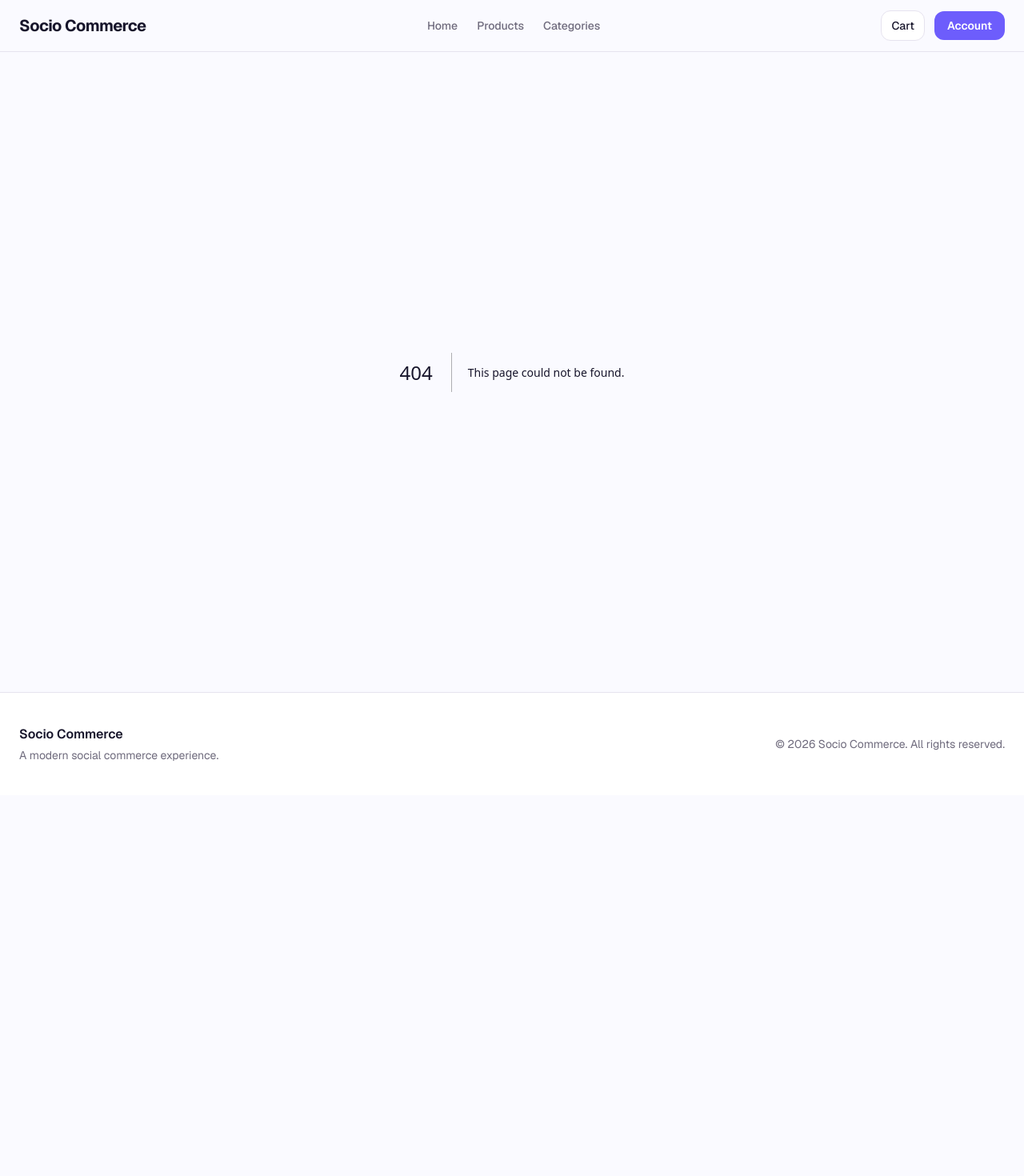
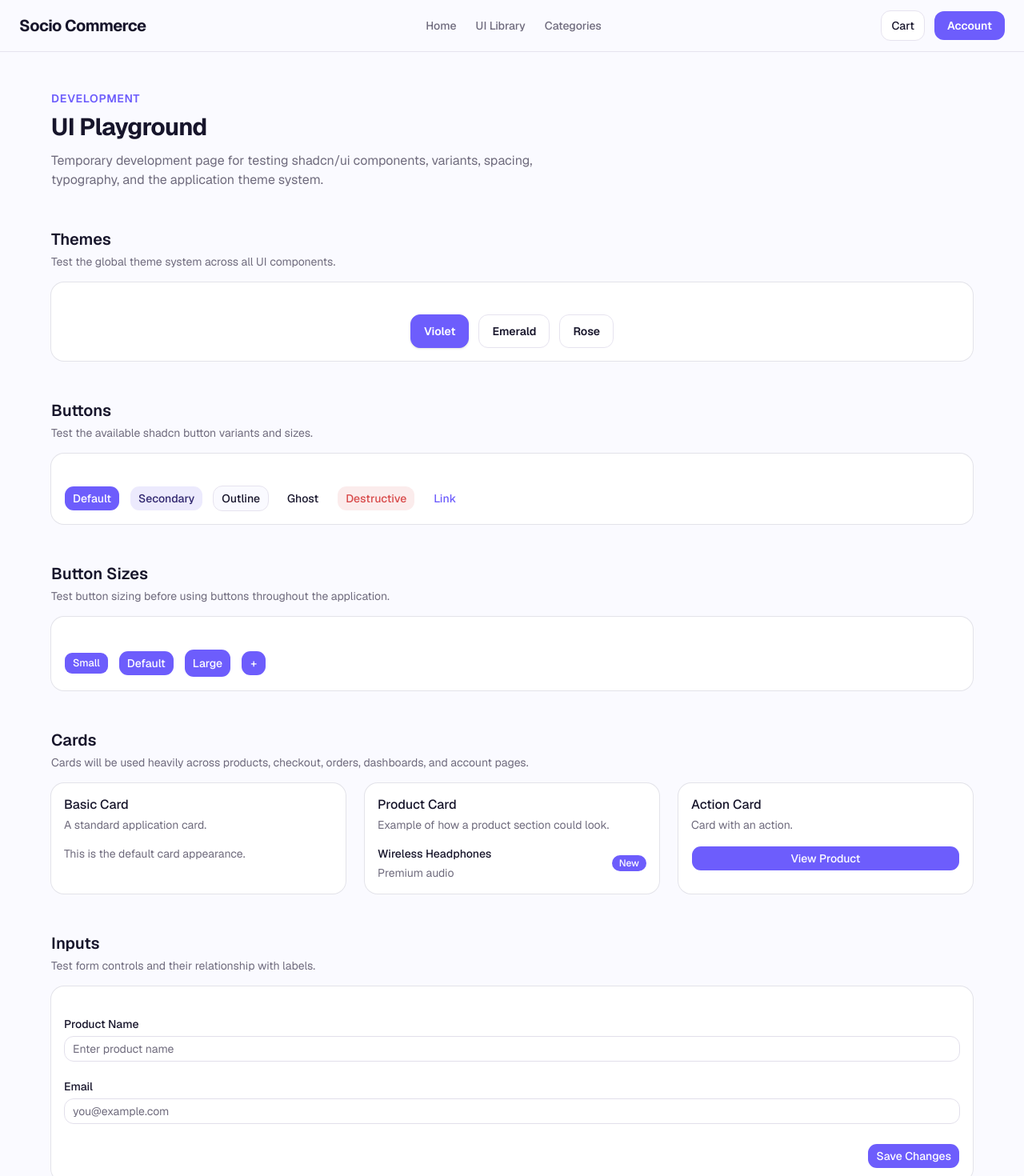
Before and after one commit to pramodlaha08/socio-ecommerce, a Next.js app: page /ui-playground in a window 1280 px wide. Before the commit this address had no page. Shown: the top 1470 px of the page at 80% size. Before the commit the page ends 994 px from the top, so only its background shows below. Built offline with nearby package versions, Linux system fonts and the light colour scheme.

Commit message:
feat(header): update navigation links for improved routing and clarity

```diff
--- a/src/app/page.tsx
+++ b/src/app/page.tsx
@@ -1,5 +1,3 @@
-import { ThemeSwitcher } from '@/components/theme/theme-switcher';
-
 export default function Home() {
   return (
     <section className="mx-auto flex min-h-[calc(100vh-9rem)] max-w-7xl flex-col items-center justify-center px-6 py-16">
@@ -16,12 +14,6 @@ export default function Home() {
           A scalable e-commerce experience built with a modern, themeable UI foundation.
         </p>
       </div>
-
-      <div className="mt-10">
-        <p className="mb-4 text-center text-sm font-medium text-muted-foreground">Choose a theme</p>
-
-        <ThemeSwitcher />
-      </div>
     </section>
   );
 }
--- /dev/null
+++ b/src/app/ui-playground/page.tsx
@@ -0,0 +1,284 @@
+import { Badge } from '@/components/ui/badge';
+import { Button } from '@/components/ui/button';
+import { Card, CardContent, CardDescription, CardHeader, CardTitle } from '@/components/ui/card';
+import { Input } from '@/components/ui/input';
+import { Label } from '@/components/ui/label';
+import { ThemeSwitcher } from '@/components/theme/theme-switcher';
+
+export default function UIPlaygroundPage() {
+  return (
+    <main className="min-h-screen bg-background px-6 py-12 text-foreground">
+      <div className="mx-auto max-w-6xl space-y-12">
+        {/* Page Header */}
+
+        <section>
+          <p className="text-sm font-semibold uppercase tracking-wider text-primary">Development</p>
+
+          <h1 className="mt-2 text-3xl font-bold tracking-tight">UI Playground</h1>
+
+          <p className="mt-3 max-w-2xl text-muted-foreground">
+            Temporary development page for testing shadcn/ui components, variants, spacing,
+            typography, and the application theme system.
+          </p>
+        </section>
+
+        {/* Theme */}
+
+        <section className="space-y-4">
+          <div>
+            <h2 className="text-xl font-semibold">Themes</h2>
+
+            <p className="mt-1 text-sm text-muted-foreground">
+              Test the global theme system across all UI components.
+            </p>
+          </div>
+
+          <Card>
+            <CardContent className="pt-6">
+              <ThemeSwitcher />
+            </CardContent>
+          </Card>
+        </section>
+
+        {/* Buttons */}
+
+        <section className="space-y-4">
+          <div>
+            <h2 className="text-xl font-semibold">Buttons</h2>
+
+            <p className="mt-1 text-sm text-muted-foreground">
+              Test the available shadcn button variants and sizes.
+            </p>
+          </div>
+
+          <Card>
+            <CardContent className="flex flex-wrap items-center gap-3 pt-6">
+              <Button>Default</Button>
+
+              <Button variant="secondary">Secondary</Button>
+
+              <Button variant="outline">Outline</Button>
+
+              <Button variant="ghost">Ghost</Button>
+
+              <Button variant="destructive">Destructive</Button>
+
+              <Button variant="link">Link</Button>
+            </CardContent>
+          </Card>
+        </section>
+
+        {/* Button Sizes */}
+
+        <section className="space-y-4">
+          <div>
+            <h2 className="text-xl font-semibold">Button Sizes</h2>
+
+            <p className="mt-1 text-sm text-muted-foreground">
+              Test button sizing before using buttons throughout the application.
+            </p>
+          </div>
+
+          <Card>
+            <CardContent className="flex flex-wrap items-center gap-3 pt-6">
+              <Button size="sm">Small</Button>
+
+              <Button size="default">Default</Button>
+
+              <Button size="lg">Large</Button>
+
+              <Button size="icon" aria-label="Icon button">
+                +
+              </Button>
+            </CardContent>
+          </Card>
+        </section>
+
+        {/* Cards */}
+
+        <section className="space-y-4">
+          <div>
+            <h2 className="text-xl font-semibold">Cards</h2>
+
+            <p className="mt-1 text-sm text-muted-foreground">
+              Cards will be used heavily across products, checkout, orders, dashboards, and account
+              pages.
+            </p>
+          </div>
+
+          <div className="grid gap-6 md:grid-cols-2 lg:grid-cols-3">
+            <Card>
+              <CardHeader>
+                <CardTitle>Basic Card</CardTitle>
+
+                <CardDescription>A standard application card.</CardDescription>
+              </CardHeader>
+
+              <CardContent>
+                <p className="text-sm text-muted-foreground">
+                  This is the default card appearance.
+                </p>
+              </CardContent>
+            </Card>
+
+            <Card>
+              <CardHeader>
+                <CardTitle>Product Card</CardTitle>
+
+                <CardDescription>Example of how a product section could look.</CardDescription>
+              </CardHeader>
+
+              <CardContent>
+                <div className="flex items-center justify-between gap-4">
+                  <div>
+                    <p className="font-medium">Wireless Headphones</p>
+
+                    <p className="mt-1 text-sm text-muted-foreground">Premium audio</p>
+                  </div>
+
+                  <Badge>New</Badge>
+                </div>
+              </CardContent>
+            </Card>
+
+            <Card>
+              <CardHeader>
+                <CardTitle>Action Card</CardTitle>
+
+                <CardDescription>Card with an action.</CardDescription>
+              </CardHeader>
+
+              <CardContent>
+                <Button className="w-full">View Product</Button>
+              </CardContent>
+            </Card>
+          </div>
+        </section>
+
+        {/* Inputs */}
+
+        <section className="space-y-4">
+          <div>
+            <h2 className="text-xl font-semibold">Inputs</h2>
+
+            <p className="mt-1 text-sm text-muted-foreground">
+              Test form controls and their relationship with labels.
+            </p>
+          </div>
+
+          <Card>
+            <CardContent className="space-y-6 pt-6">
+              <div className="space-y-2">
+                <Label htmlFor="product-name">Product Name</Label>
+
+                <Input id="product-name" placeholder="Enter product name" />
+              </div>
+
+              <div className="space-y-2">
+                <Label htmlFor="email">Email</Label>
+
+                <Input id="email" type="email" placeholder="you@example.com" />
+              </div>
+
+              <div className="flex justify-end">
+                <Button>Save Changes</Button>
+              </div>
+            </CardContent>
+          </Card>
+        </section>
+
+        {/* Badges */}
+
+        <section className="space-y-4">
+          <div>
+            <h2 className="text-xl font-semibold">Badges</h2>
+
+            <p className="mt-1 text-sm text-muted-foreground">
+              Useful for product status, order status, categories, and labels.
+            </p>
+          </div>
+
+          <Card>
+            <CardContent className="flex flex-wrap gap-3 pt-6">
+              <Badge>Default</Badge>
+
+              <Badge variant="secondary">Secondary</Badge>
+
+              <Badge variant="outline">Outline</Badge>
+
+              <Badge variant="destructive">Destructive</Badge>
+            </CardContent>
+          </Card>
+        </section>
+
+        {/* Semantic Colors */}
+
+        <section className="space-y-4">
+          <div>
+            <h2 className="text-xl font-semibold">Semantic Colors</h2>
+
+            <p className="mt-1 text-sm text-muted-foreground">
+              Verify that our custom semantic color system works with the shadcn foundation.
+            </p>
+          </div>
+
+          <div className="grid gap-4 sm:grid-cols-2 lg:grid-cols-4">
+            <div className="rounded-xl bg-primary p-6 text-primary-foreground">
+              <p className="font-semibold">Primary</p>
+              <p className="mt-1 text-sm opacity-80">bg-primary</p>
+            </div>
+
+            <div className="rounded-xl bg-secondary p-6 text-secondary-foreground">
+              <p className="font-semibold">Secondary</p>
+              <p className="mt-1 text-sm opacity-80">bg-secondary</p>
+            </div>
+
+            <div className="rounded-xl bg-accent p-6 text-accent-foreground">
+              <p className="font-semibold">Accent</p>
+              <p className="mt-1 text-sm opacity-80">bg-accent</p>
+            </div>
+
+            <div className="rounded-xl bg-muted p-6 text-muted-foreground">
+              <p className="font-semibold">Muted</p>
+              <p className="mt-1 text-sm opacity-80">bg-muted</p>
+            </div>
+          </div>
+        </section>
+
+        {/* Status Colors */}
+
+        <section className="space-y-4">
+          <div>
+            <h2 className="text-xl font-semibold">Status Colors</h2>
+
+            <p className="mt-1 text-sm text-muted-foreground">
+              Custom status tokens for future product and order interfaces.
+            </p>
+          </div>
+
+          <div className="grid gap-4 sm:grid-cols-2 lg:grid-cols-4">
+            <div className="rounded-xl bg-success p-6 text-success-foreground">
+              <p className="font-semibold">Success</p>
+              <p className="mt-1 text-sm opacity-80">bg-success</p>
+            </div>
+
+            <div className="rounded-xl bg-warning p-6 text-warning-foreground">
+              <p className="font-semibold">Warning</p>
+              <p className="mt-1 text-sm opacity-80">bg-warning</p>
+            </div>
+
+            <div className="rounded-xl bg-destructive p-6 text-destructive-foreground">
+              <p className="font-semibold">Destructive</p>
+              <p className="mt-1 text-sm opacity-80">bg-destructive</p>
+            </div>
+
+            <div className="rounded-xl bg-info p-6 text-info-foreground">
+              <p className="font-semibold">Info</p>
+              <p className="mt-1 text-sm opacity-80">bg-info</p>
+            </div>
+          </div>
+        </section>
+      </div>
+    </main>
+  );
+}
--- a/src/components/layout/site-header.tsx
+++ b/src/components/layout/site-header.tsx
@@ -10,17 +10,17 @@ export function SiteHeader() {
 
         <nav className="hidden items-center gap-6 md:flex">
           <Link
-            href="#"
+            href="/"
             className="text-sm font-medium text-muted-foreground transition-colors hover:text-foreground"
           >
             Home
           </Link>
 
           <Link
-            href="#"
+            href="/ui-library"
             className="text-sm font-medium text-muted-foreground transition-colors hover:text-foreground"
           >
-            Products
+            UI Library
           </Link>
 
           <Link
```
